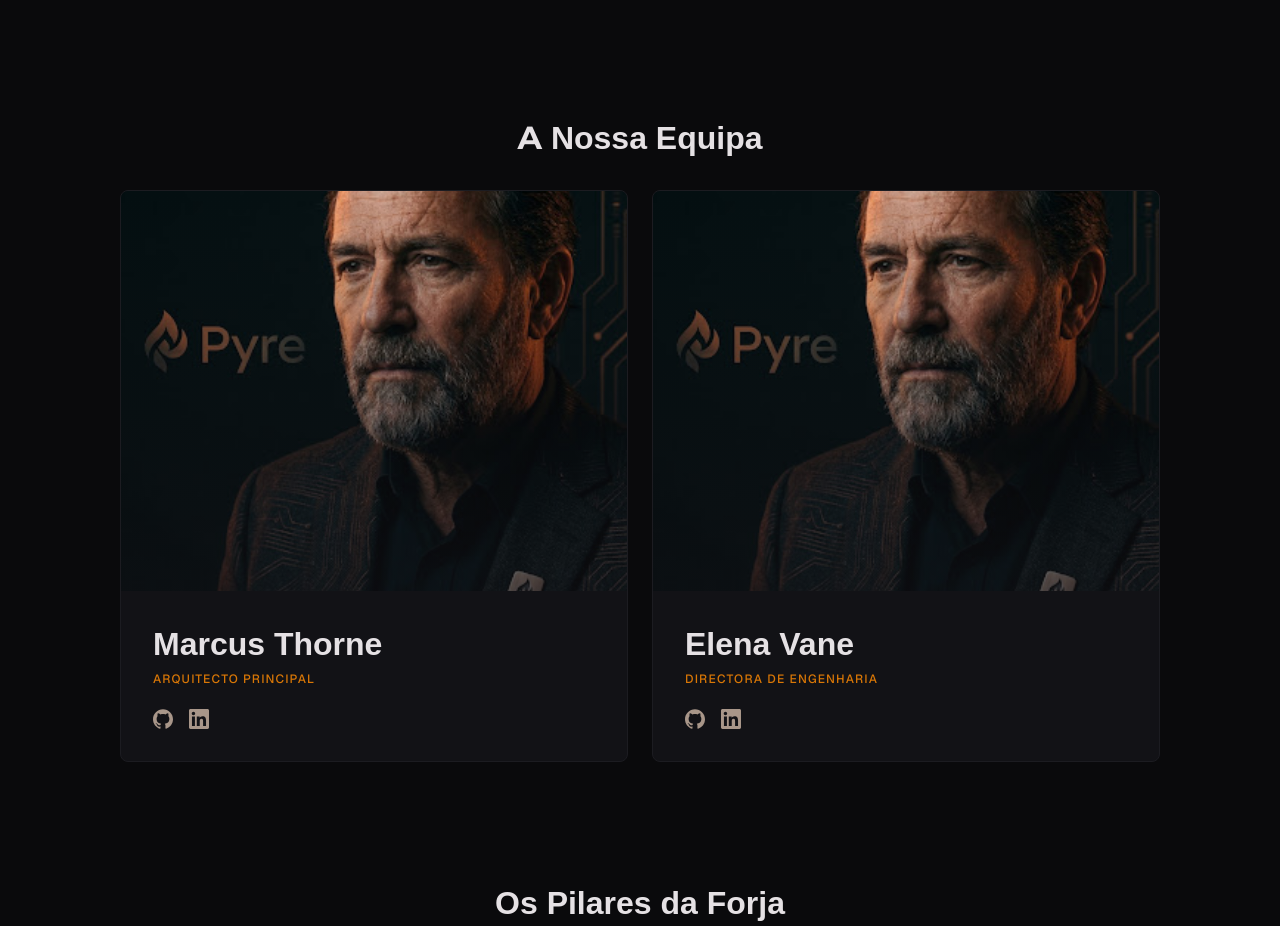
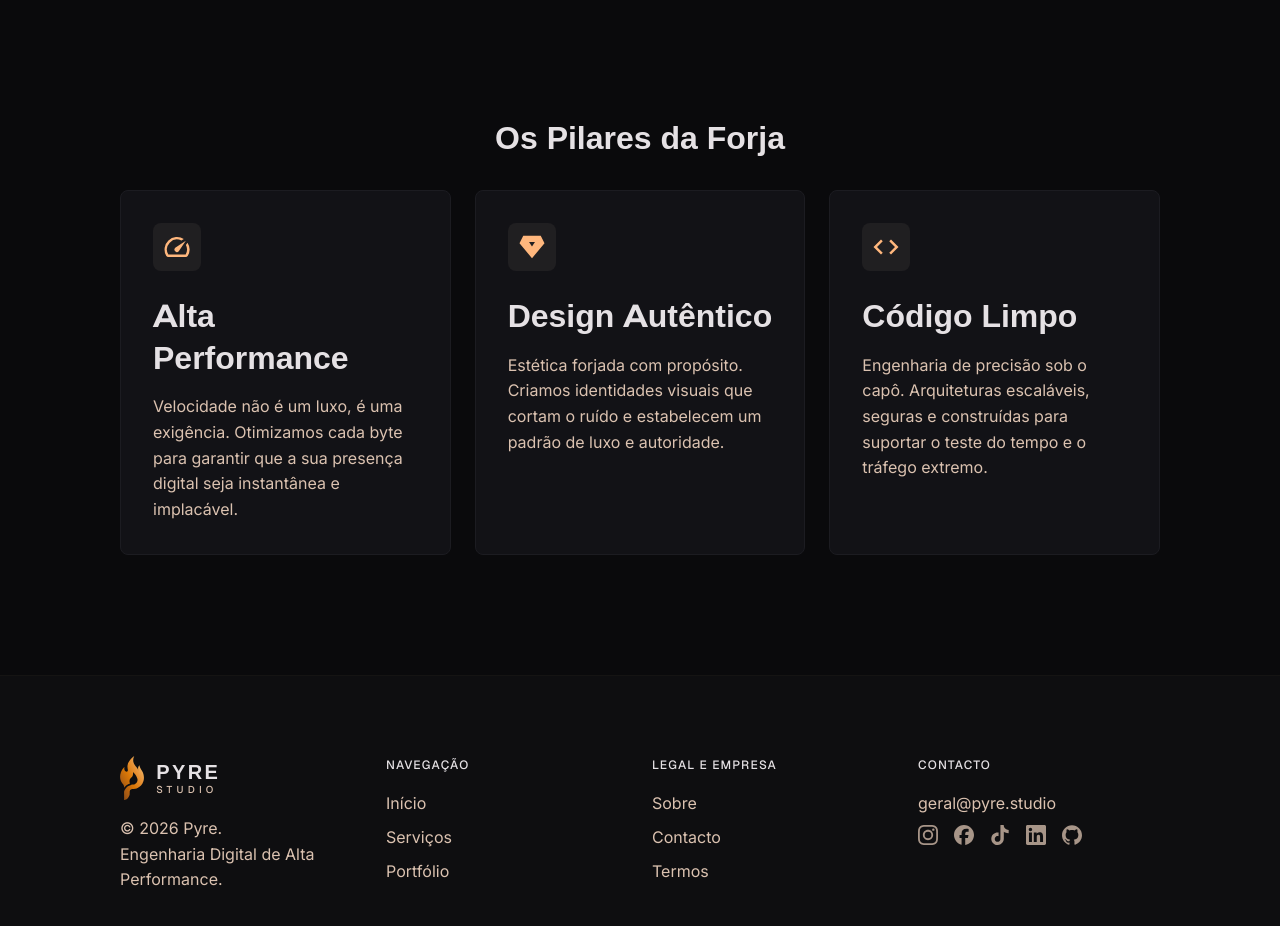
Before and after one commit to mrRobuson/pyre-studio, a website: page aboutUs.html in a window 1280 px wide. Shown: the part 2439-3365 px from the top of the page. Drawn offline with Linux system fonts and the light colour scheme.

Commit message:
Remove secção de equipa da página Sobre.
Mantém o estúdio anónimo enquanto opera com um único colaborador técnico.

Co-authored-by: Cursor <cursoragent@cursor.com>

```diff
--- a/aboutUs.html
+++ b/aboutUs.html
@@ -180,49 +180,6 @@
     </div>
   </section>
 
-  <!-- Team Section -->
-  <section class="section container">
-    <h2 class="heading-lg mb-xl text-center">A Nossa Equipa</h2>
-    <div class="grid grid--2">
-      <article class="team-card copper-gradient-hover glow-copper-hover">
-        <div class="team-card__image-wrap">
-          <img alt="Marcus Thorne — Arquitecto Principal" class="team-card__image" src="assets/images/team-marcus.jpg" loading="lazy" decoding="async">
-          <div class="team-card__gradient"></div>
-        </div>
-        <div class="team-card__body">
-          <h3 class="heading-lg mb-sm">Marcus Thorne</h3>
-          <p class="label label--widest team-card__role">Arquitecto Principal</p>
-          <div class="flex gap-md">
-            <a class="link-subtle" href="#" aria-label="GitHub">
-              <img class="icon-logo" src="assets/logos/github.svg" alt="">
-            </a>
-            <a class="link-subtle" href="#" aria-label="LinkedIn">
-              <img class="icon-logo" src="assets/logos/linkedin.svg" alt="">
-            </a>
-          </div>
-        </div>
-      </article>
-      <article class="team-card copper-gradient-hover glow-copper-hover">
-        <div class="team-card__image-wrap">
-          <img alt="Elena Vane — Directora de Engenharia" class="team-card__image" src="assets/images/team-elena.jpg" loading="lazy" decoding="async">
-          <div class="team-card__gradient"></div>
-        </div>
-        <div class="team-card__body">
-          <h3 class="heading-lg mb-sm">Elena Vane</h3>
-          <p class="label label--widest team-card__role">Directora de Engenharia</p>
-          <div class="flex gap-md">
-            <a class="link-subtle" href="#" aria-label="GitHub">
-              <img class="icon-logo" src="assets/logos/github.svg" alt="">
-            </a>
-            <a class="link-subtle" href="#" aria-label="LinkedIn">
-              <img class="icon-logo" src="assets/logos/linkedin.svg" alt="">
-            </a>
-          </div>
-        </div>
-      </article>
-    </div>
-  </section>
-
   <!-- Values Grid -->
   <section class="section container">
     <h2 class="heading-lg mb-xl text-center">Os Pilares da Forja</h2>
```
